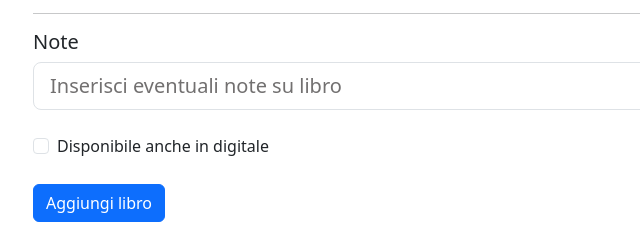
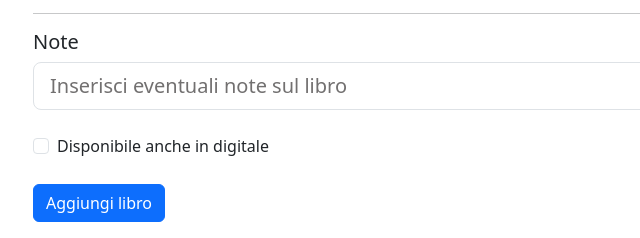
Before and after one commit to GaetanoNicotra/html-css-bootstrap-dashboard, a plain HTML site: page second.html in a window 1280 px wide. Shown: the part 508-746 px from the top of the page, 49-689 px from the left. Drawn offline with nearby package versions, Linux system fonts and the light colour scheme.

Commit message:
[FIX] Fixati piccoli dettagli

```diff
--- a/second.html
+++ b/second.html
@@ -82,7 +82,7 @@
       </div>
       <hr>
       <h5>Note</h5>
-      <input class="form-control form-control-lg" type="text" placeholder="Inserisci eventuali note su libro" aria-label=".form-control-lg example">
+      <input class="form-control form-control-lg" type="text" placeholder="Inserisci eventuali note sul libro" aria-label=".form-control-lg example">
 
       <div class="col-12 pt-4">
         <div class="form-check">
```
